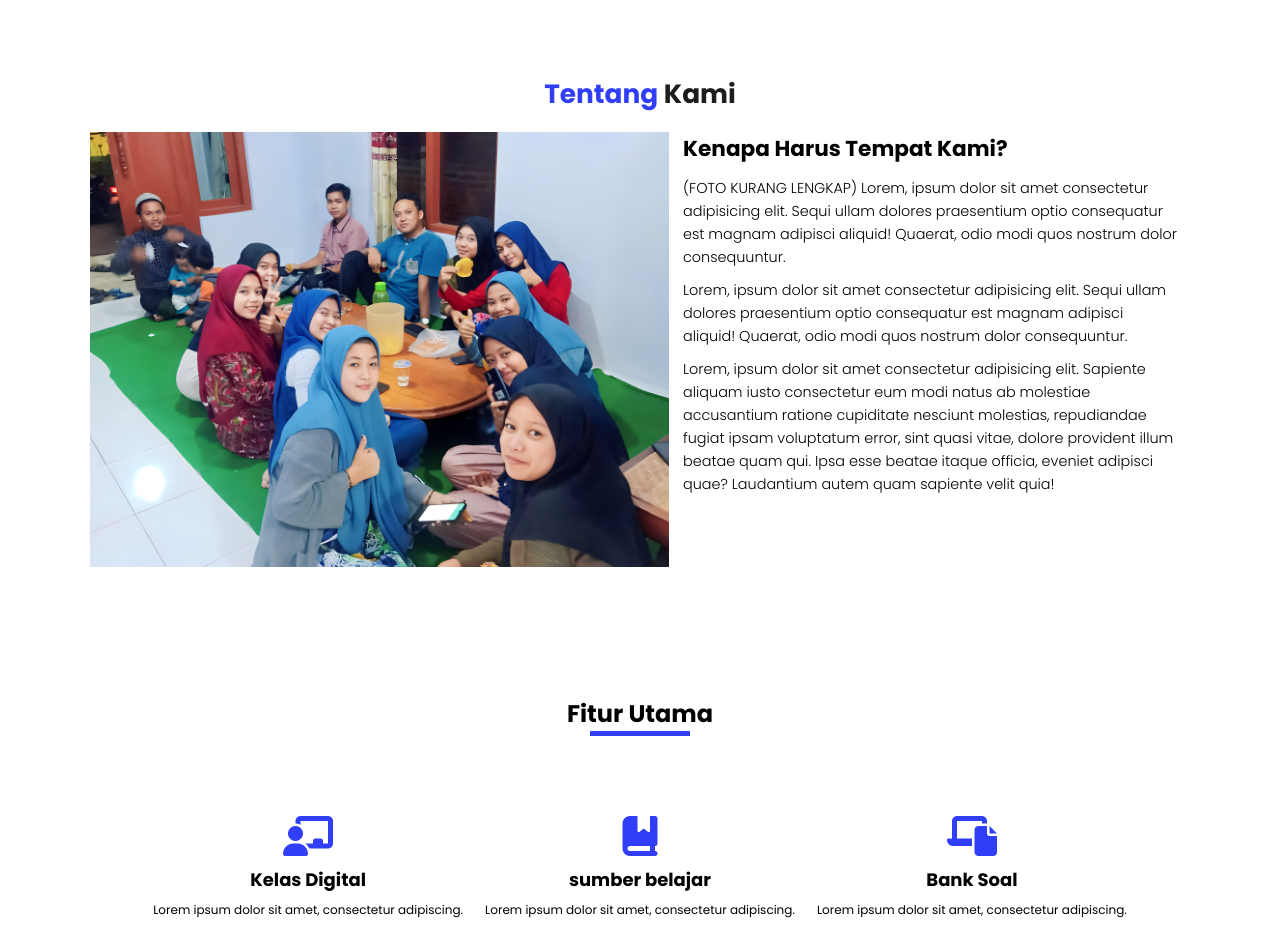
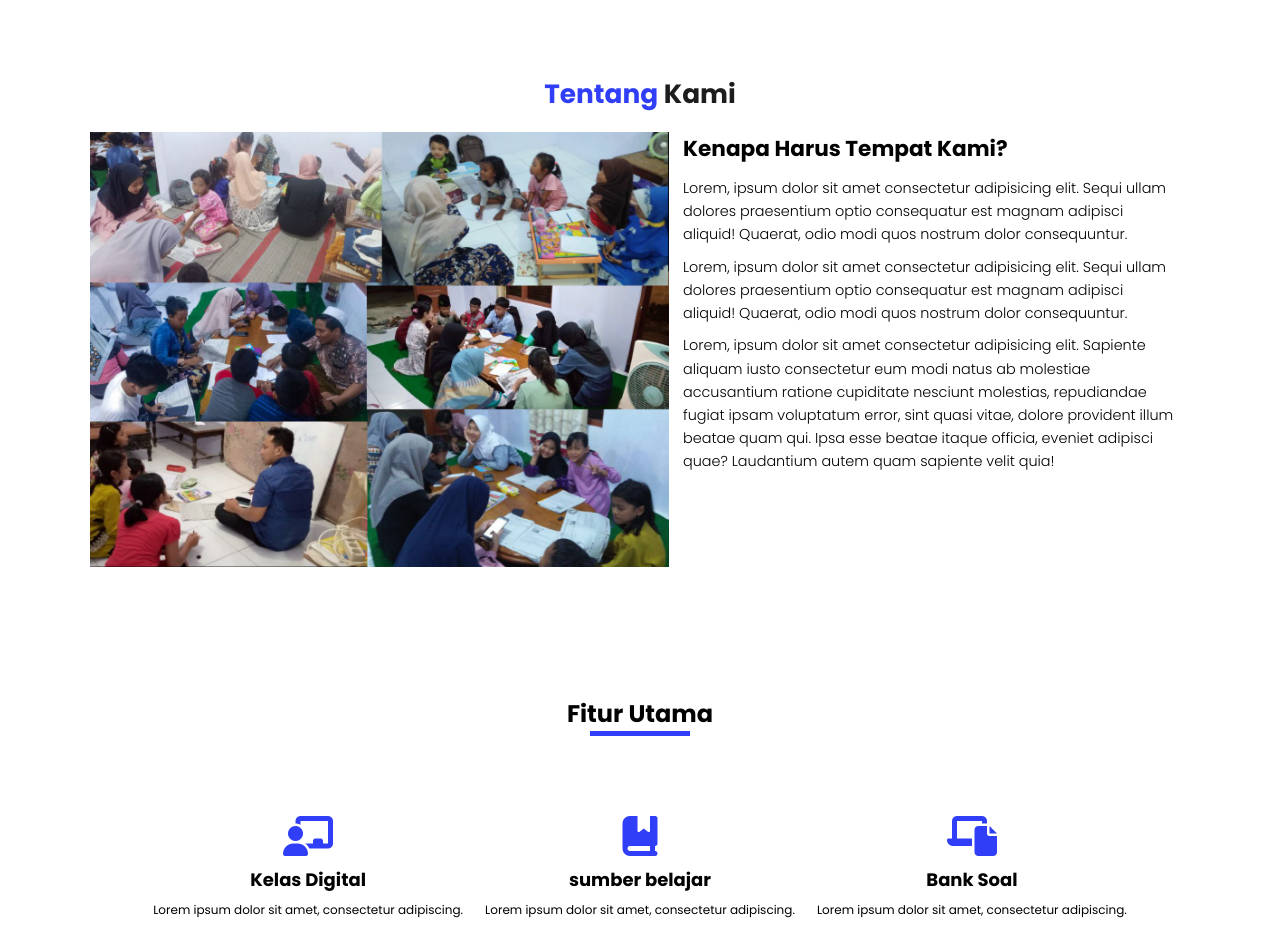
Before and after one commit to arffrmnsh/rumah-belajar-al-misbah, a plain HTML site: page index.html in a window 1280 px wide. Shown: the part 840-1772 px from the top of the page. Drawn offline with nearby package versions, Linux system fonts and the light colour scheme.

Commit message:
Update index.html

```diff
--- a/index.html
+++ b/index.html
@@ -73,12 +73,12 @@
 
       <div class="row">
         <div class="about-img">
-          <img src="img/tentang-kami.jpeg" alt="Tentang Kami" />
+          <img src="tentangkami.jpeg" alt="Tentang Kami" />
         </div>
         <div class="content">
           <h3>Kenapa Harus Tempat Kami?</h3>
           <p>
-            (FOTO KURANG LENGKAP) Lorem, ipsum dolor sit amet consectetur adipisicing elit. Sequi
+            Lorem, ipsum dolor sit amet consectetur adipisicing elit. Sequi
             ullam dolores praesentium optio consequatur est magnam adipisci
             aliquid! Quaerat, odio modi quos nostrum dolor consequuntur.
           </p>
```
